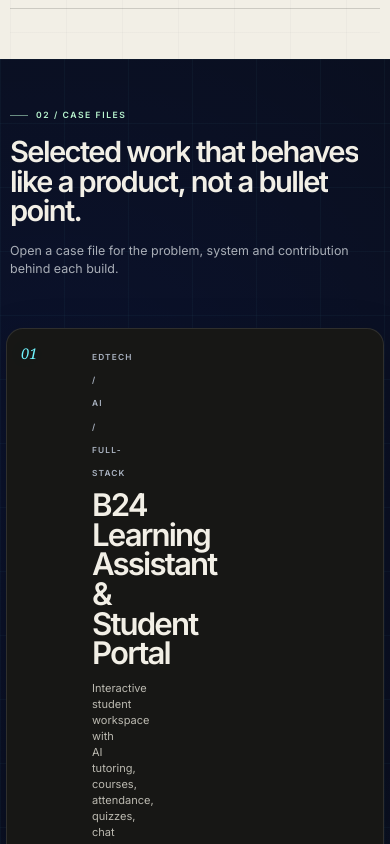
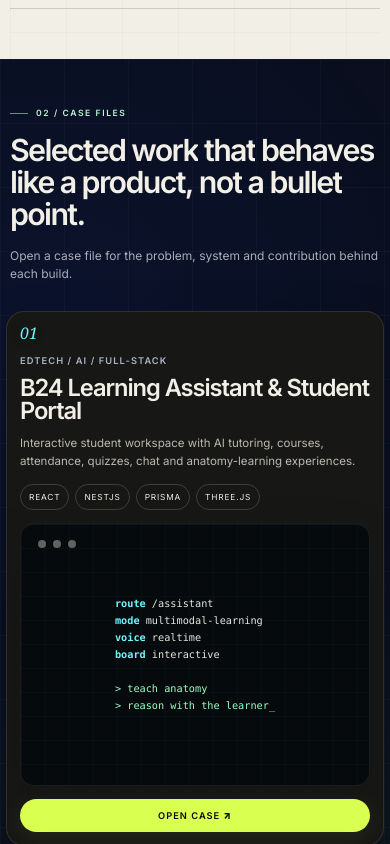
Before and after one commit to Darkprince404-ops/My_portafolio, a website: page index.html in a window 390 px wide. Shown: the part 1820-2664 px from the top of the page. Drawn offline with Linux system fonts and the light colour scheme; a web font is replaced by a local one.

Commit message:
fix: rebuild case cards for mobile
Replace inherited desktop grid behavior with a true single-column mobile/tablet card layout and tighten responsive typography and visuals.

```diff
--- a/styles.css
+++ b/styles.css
@@ -1826,3 +1826,211 @@ img,svg,video,canvas{max-width:100%}
   .contact-copy .display{font-size:1.82rem}
   .library-ring{gap:9px;padding-right:37vw}
 }
+
+
+/* HARD MOBILE CASE CARD RESET
+   Explicitly abandons the desktop CSS grid on touch/small layouts. */
+@media (max-width:860px){
+  .work-section .case-list{
+    width:calc(100% - 18px);
+    margin-inline:auto;
+    gap:12px;
+  }
+
+  .work-section .case-card{
+    display:flex !important;
+    flex-direction:column !important;
+    align-items:stretch !important;
+    grid-template-columns:none !important;
+    grid-template-rows:none !important;
+    min-height:0 !important;
+    height:auto !important;
+    padding:18px !important;
+    gap:16px !important;
+    overflow:hidden;
+  }
+
+  .work-section .case-card > .case-num,
+  .work-section .case-card > .case-main,
+  .work-section .case-card > .case-visual,
+  .work-section .case-card > .case-open{
+    grid-column:auto !important;
+    grid-row:auto !important;
+    width:100% !important;
+    min-width:0 !important;
+    max-width:none !important;
+    margin-left:0 !important;
+    margin-right:0 !important;
+    align-self:stretch !important;
+  }
+
+  .work-section .case-num{
+    width:auto !important;
+    font-size:1rem !important;
+    line-height:1;
+  }
+
+  .work-section .case-main{
+    display:block !important;
+  }
+
+  .work-section .case-kicker{
+    display:block;
+    max-width:100%;
+    white-space:normal;
+    overflow-wrap:normal;
+    word-break:normal;
+    font-size:.58rem;
+    line-height:1.45;
+    letter-spacing:.12em;
+  }
+
+  .work-section .case-main h3{
+    width:100% !important;
+    max-width:100% !important;
+    margin:8px 0 12px !important;
+    font-size:clamp(1.7rem,6.6vw,2.35rem) !important;
+    line-height:.98 !important;
+    letter-spacing:-.045em !important;
+    overflow-wrap:normal !important;
+    word-break:normal !important;
+    hyphens:none !important;
+  }
+
+  .work-section .case-main p{
+    width:100% !important;
+    max-width:100% !important;
+    margin:0 0 14px !important;
+    font-size:.78rem !important;
+    line-height:1.52 !important;
+    overflow-wrap:normal !important;
+    word-break:normal !important;
+  }
+
+  .work-section .case-tags{
+    width:100%;
+    gap:6px;
+  }
+
+  .work-section .case-tags span{
+    font-size:.52rem;
+    padding:6px 8px;
+  }
+
+  .work-section .case-visual{
+    order:4;
+    width:100% !important;
+    min-height:0 !important;
+    height:auto !important;
+    aspect-ratio:16 / 10;
+    border-radius:16px !important;
+  }
+
+  .work-section .case-photo img{
+    position:absolute;
+    inset:0;
+    width:100% !important;
+    height:100% !important;
+    object-fit:cover;
+  }
+
+  .work-section .visual-terminal{
+    padding:20px !important;
+    align-content:center;
+  }
+
+  .work-section .visual-terminal code{
+    font-size:.72rem !important;
+    line-height:1.65 !important;
+  }
+
+  .work-section .visual-metrics{
+    padding:20px !important;
+  }
+
+  .work-section .metric-big{
+    font-size:clamp(3rem,14vw,5rem) !important;
+  }
+
+  .work-section .metric-bars{
+    height:64px !important;
+    margin-top:16px !important;
+  }
+
+  .work-section .case-open{
+    order:5;
+    position:static !important;
+    width:max-content !important;
+    min-width:0 !important;
+    align-self:flex-start !important;
+    margin:0 !important;
+    padding:9px 12px !important;
+    font-size:.58rem !important;
+  }
+}
+
+@media (max-width:600px){
+  .work-intro{
+    width:calc(100% - 20px);
+    padding-top:48px;
+    padding-bottom:28px;
+  }
+
+  .work-intro .display{
+    font-size:clamp(2rem,9.4vw,2.65rem) !important;
+    line-height:.98;
+    letter-spacing:-.055em;
+  }
+
+  .work-intro-copy{
+    max-width:100%;
+    font-size:.75rem !important;
+    line-height:1.5;
+  }
+
+  .work-section .case-list{
+    width:calc(100% - 12px);
+  }
+
+  .work-section .case-card{
+    padding:15px !important;
+    gap:13px !important;
+    border-radius:18px !important;
+  }
+
+  .work-section .case-main h3{
+    font-size:clamp(1.55rem,7.9vw,2rem) !important;
+    line-height:1 !important;
+  }
+
+  .work-section .case-main p{
+    font-size:.72rem !important;
+  }
+
+  .work-section .case-visual{
+    aspect-ratio:4 / 3;
+    border-radius:14px !important;
+  }
+
+  .work-section .visual-terminal{
+    padding:16px !important;
+  }
+
+  .work-section .visual-terminal code{
+    font-size:.64rem !important;
+  }
+}
+
+@media (max-width:390px){
+  .work-intro .display{
+    font-size:1.9rem !important;
+  }
+
+  .work-section .case-card{
+    padding:13px !important;
+  }
+
+  .work-section .case-main h3{
+    font-size:1.48rem !important;
+  }
+}
```
